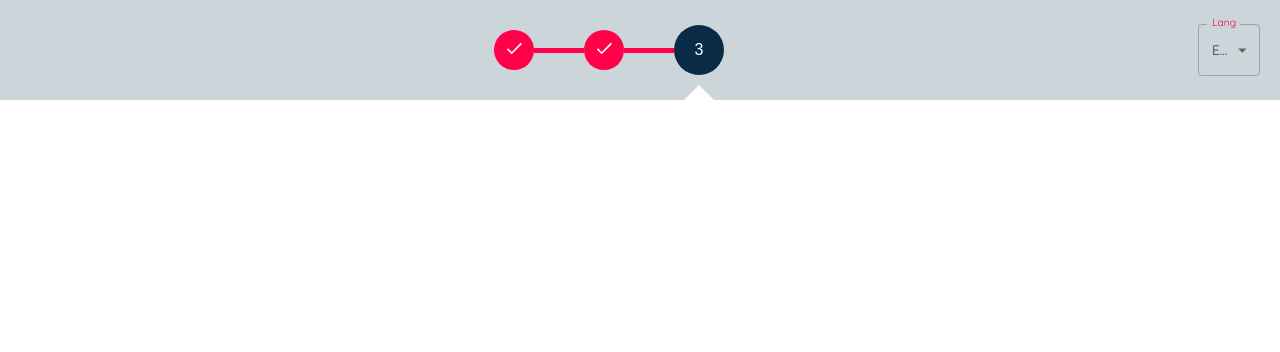
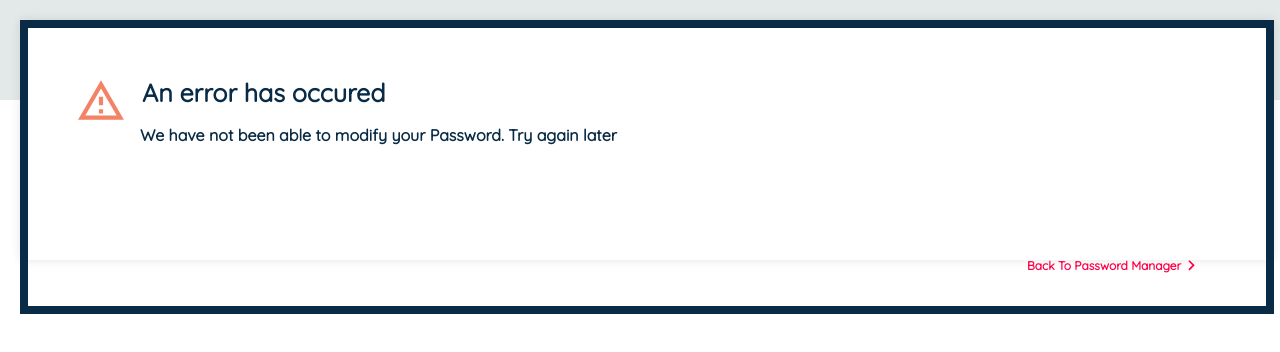
Before and after one commit to rodrigodiasf1984/passwordManagerTest, a React (Create React App) app: page /feedback in a window 1280 px wide. Shown: the top 352 px of the page. Built offline with nearby package versions, Linux system fonts and the light colour scheme.

Commit message:
feat: improve layout and functionalities of the third step

```diff
--- a/src/views/Feedback/index.tsx
+++ b/src/views/Feedback/index.tsx
@@ -1,12 +1,14 @@
 import React from 'react';
-import { Header } from 'components';
+import { CustomBackground, FeedbackMessage } from 'components';
+import { useHistory } from 'react-router';
 
-type Props = {
-  success: boolean;
-};
-
-function Step3({ success }: Props) {
-  return <Header currentStep={3} />;
+function Step3() {
+  const { location } = useHistory<{ success: boolean }>();
+  return (
+    <CustomBackground height={30}>
+      <FeedbackMessage success={location.state && location.state?.success} />
+    </CustomBackground>
+  );
 }
 
 export default Step3;
```
